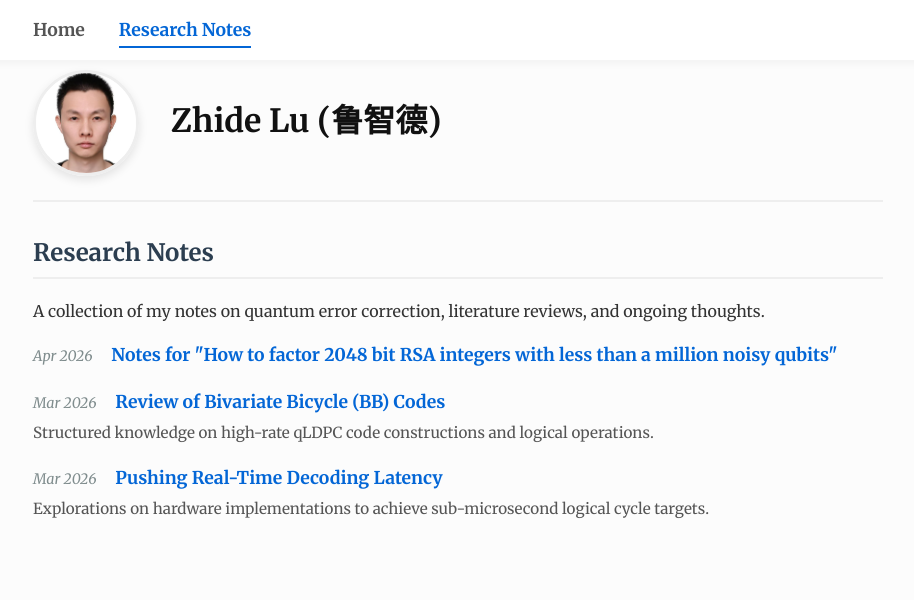
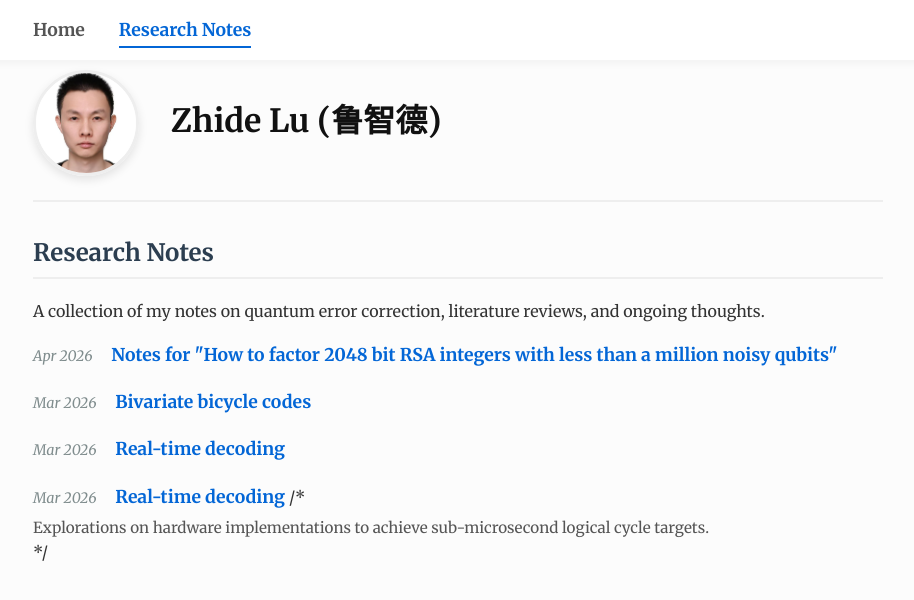
Before and after one commit to ZhideLu/ZhideLu.github.io, a Jekyll site: the page notes.html, which Jekyll copies as it is, in a window 1280 px wide. Shown: the top 600 px of the page, without its empty margins (182-1096 px from the left). Built offline with Jekyll 4.4.1, drawn with Linux system fonts in a browser that asks for light colours.

Commit message:
Update notes.html

```diff
--- a/notes.html
+++ b/notes.html
@@ -147,15 +147,21 @@
                 <span class="note-date">Apr 2026</span>
                 <a href="Gidney_RSA-2048.html" class="note-title">Notes for "How to factor 2048 bit RSA integers with less than a million noisy qubits"</a>
             </li>
+
             <li>
                 <span class="note-date">Mar 2026</span>
-                <a href="bb-codes-review.html" class="note-title">Review of Bivariate Bicycle (BB) Codes</a>
-                <div class="note-summary">Structured knowledge on high-rate qLDPC code constructions and logical operations.</div>
+                <a href="bb_codes.html" class="note-title">Bivariate bicycle codes</a>
             </li>
+
             <li>
                 <span class="note-date">Mar 2026</span>
-                <a href="decoding-latency.html" class="note-title">Pushing Real-Time Decoding Latency</a>
-                <div class="note-summary">Explorations on hardware implementations to achieve sub-microsecond logical cycle targets.</div>
+                <a href="real_time_decoding.html" class="note-title">Real-time decoding</a>
+            </li>
+
+            <li>
+                <span class="note-date">Mar 2026</span>
+                <a href="real_time_decoding.html" class="note-title">Real-time decoding</a>
+                /* <div class="note-summary">Explorations on hardware implementations to achieve sub-microsecond logical cycle targets.</div>  */
             </li>
         </ul>
     </section>
```
